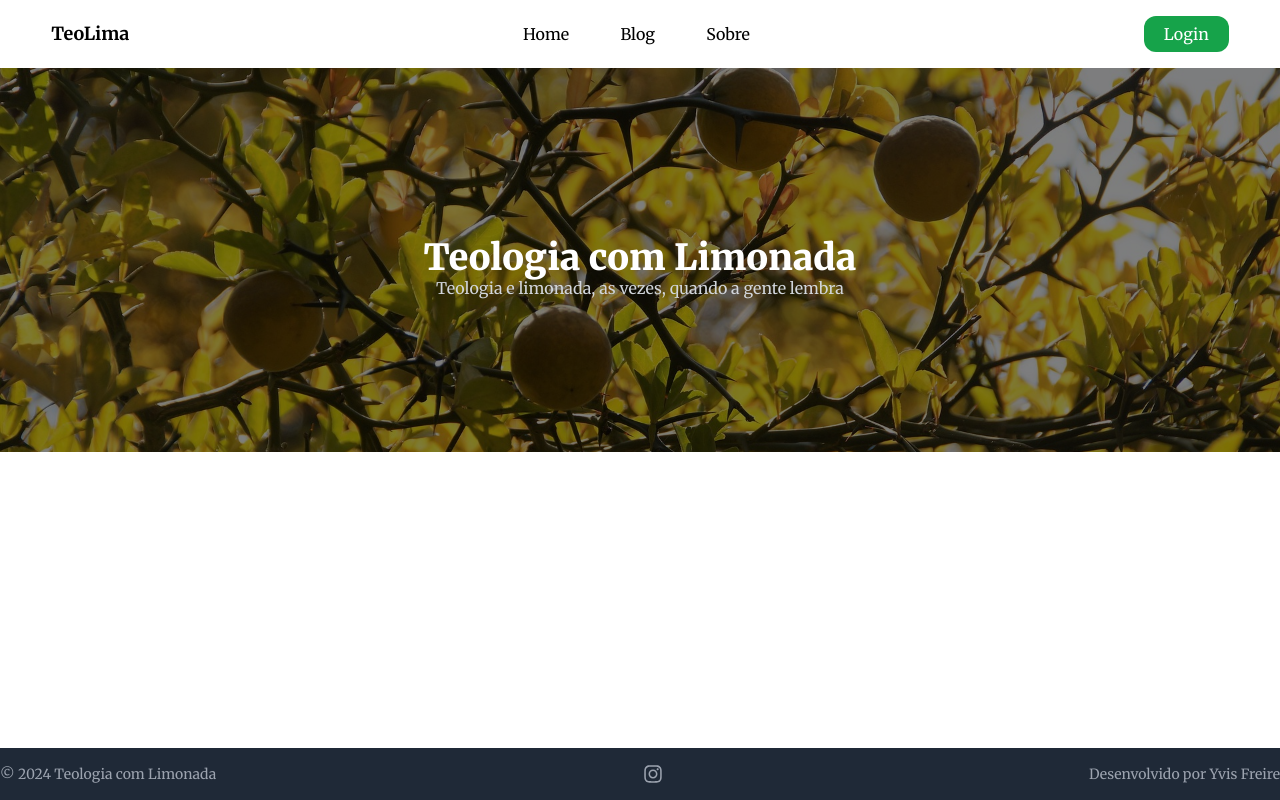
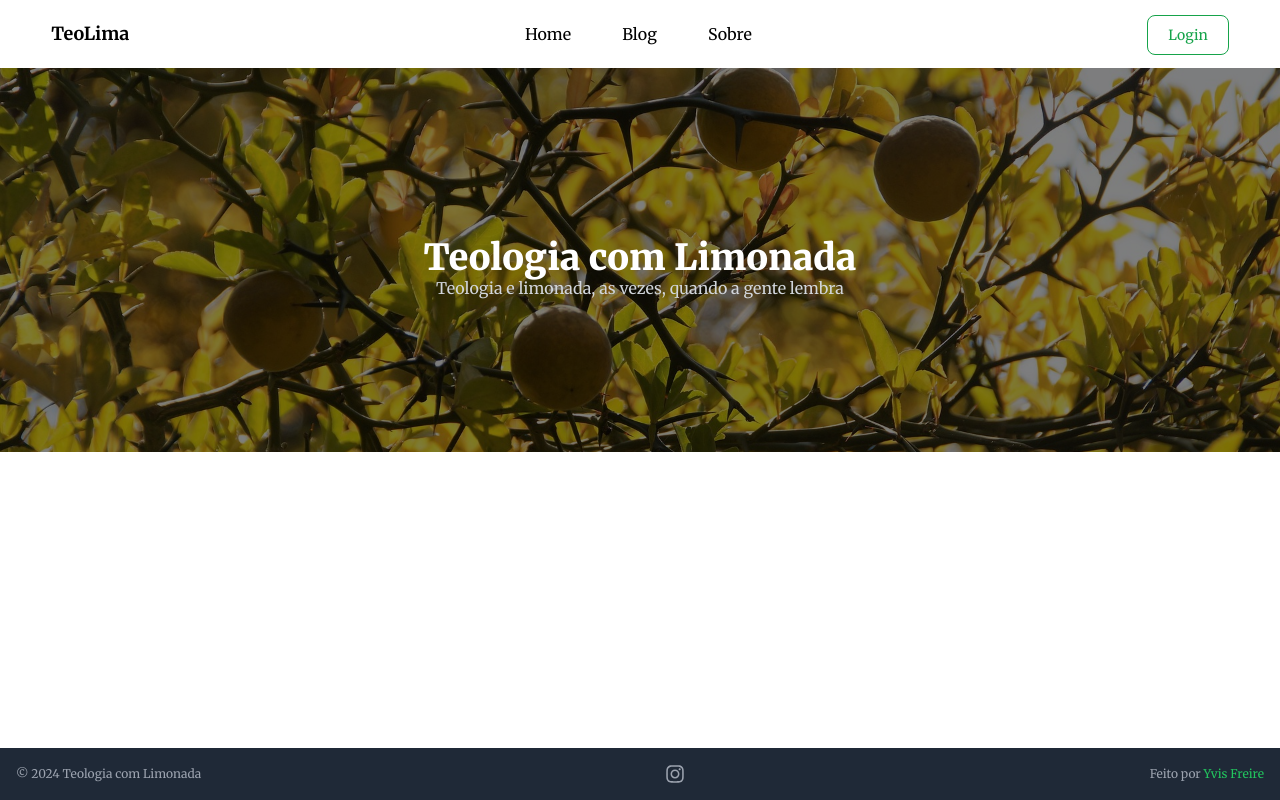
Before and after one commit to yvisfreire/theology-blog, a Next.js app in the folder client/: page / in a window 1280 px wide. Built offline with nearby package versions, Linux system fonts and the light colour scheme.

Commit message:
refactor: minor edits in Footer and Navbar

```diff
--- a/client/src/components/Footer.js
+++ b/client/src/components/Footer.js
@@ -2,13 +2,13 @@ import { FaInstagram } from 'react-icons/fa';
 
 export default function Footer() {
     return (
-        <footer className="bg-gray-800 text-gray-400 py-4 mt-10">
+        <footer className="bg-gray-800 text-gray-400 text-xs px-4 py-4 mt-10">
             <div className="container mx-auto flex justify-between items-center">
-                <p className="text-sm">© 2024 Teologia com Limonada</p>
-                <a href="https://instagram.com" target="_blank" rel="noopener noreferrer" className="text-white">
+                <p>© 2024 Teologia com Limonada</p>
+                <a href="https://instagram.com" target="_blank" rel="noopener noreferrer">
                     <FaInstagram className="text-xl text-gray-400 hover:text-pink-500 transition-all" />
                 </a>
-                <p className="text-sm">Desenvolvido por Yvis Freire</p>
+                <p>Feito por <a href="https://github.com/yvisfreire" target="_blank" rel="noopener noreferrer" className="text-green-500 hover:text-green-400 transition-all">Yvis Freire</a></p>
             </div>
         </footer>
     );
--- a/client/src/components/Navbar.js
+++ b/client/src/components/Navbar.js
@@ -20,7 +20,7 @@ export default function Navbar() {
 				</ul>
 			</div>
 			<div>
-				<Link href="/" className="bg-green-600 text-white px-5 py-2 rounded-xl hover:bg-green-700 transition-all">Login</Link>
+				<Link href="/" className="text-green-600 hover:bg-green-600 hover:text-white border border-green-600 px-5 py-2.5 text-sm rounded-lg transition-all">Login</Link>
 			</div>
 		</nav>
 	);
```
